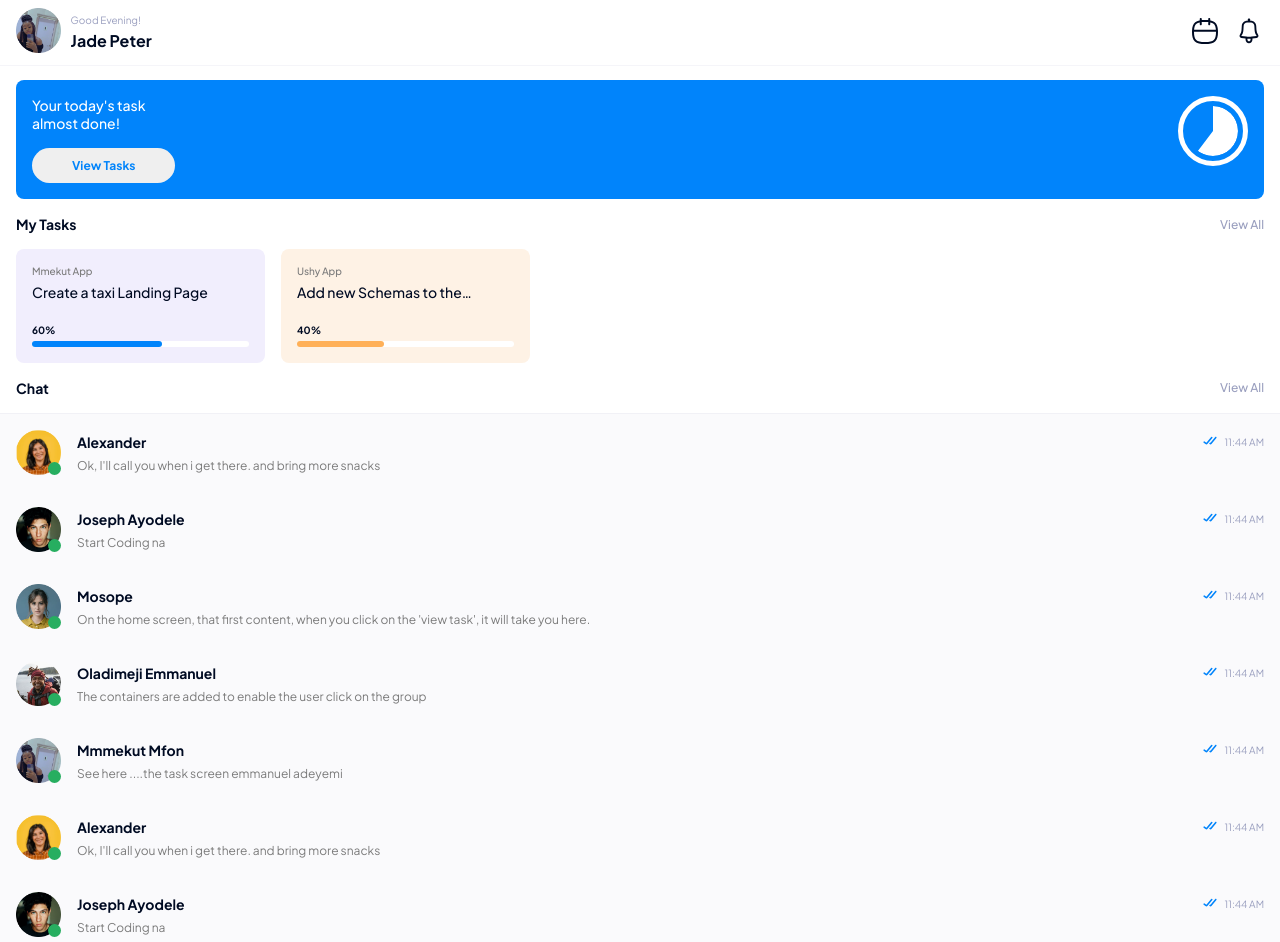
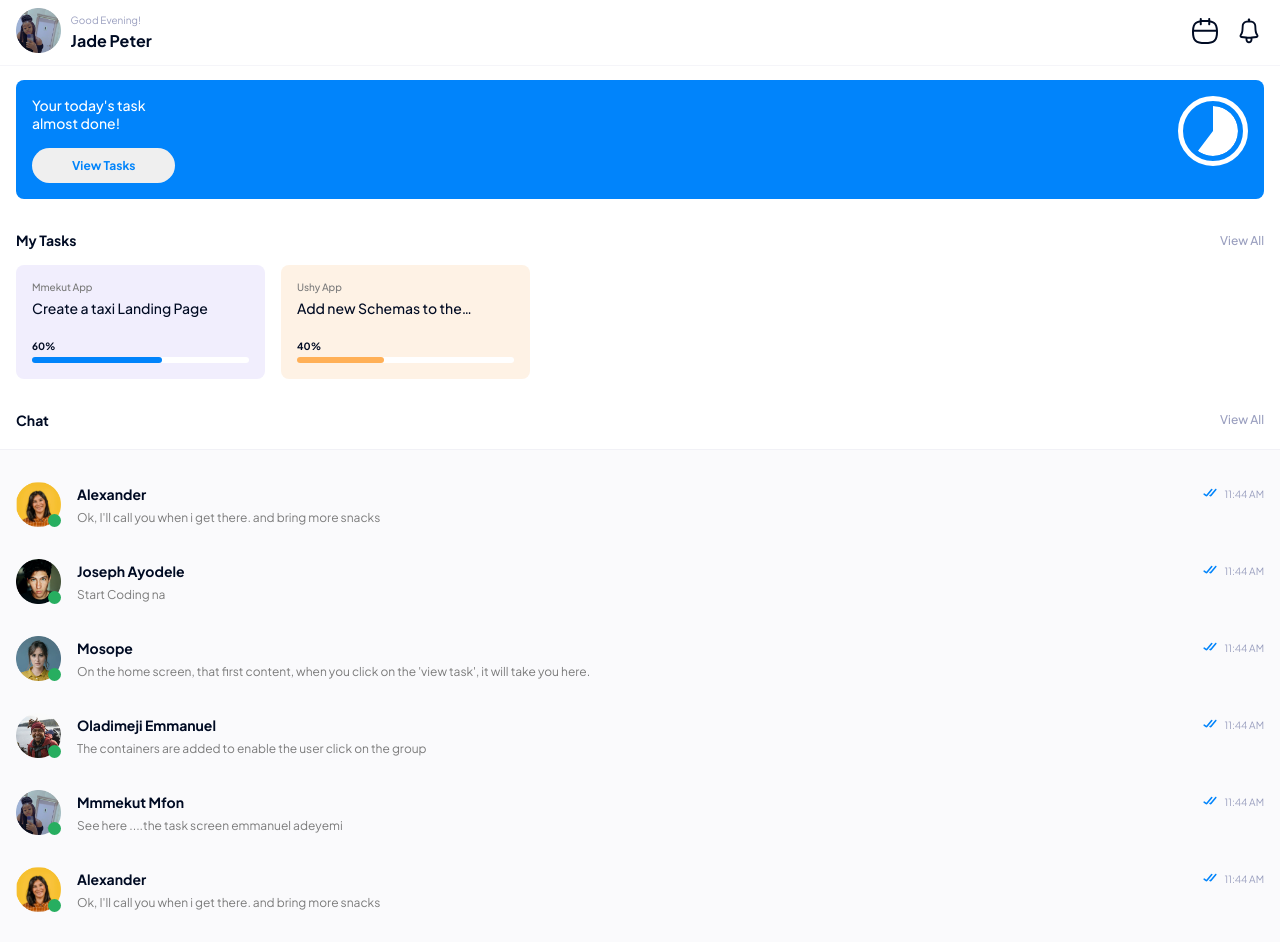
Before and after one commit to 9trocoder/mmekut, a React (Create React App) app: page / in a window 1280 px wide. Shown: the top 942 px of the page. Built offline with nearby package versions, Linux system fonts and the light colour scheme.

Commit message:
refactored

```diff
--- a/src/components/components.css
+++ b/src/components/components.css
@@ -68,6 +68,7 @@
 /* HeaderWithButton */
 
 .headerwithbutton__cnt {
+  margin-top: 16px;
   padding: 0 16px;
   display: flex;
   align-items: center;
@@ -151,7 +152,7 @@
   align-items: center;
   gap: 1rem;
 
-  padding: 16px 0;
+  padding-bottom: 32px;
 }
 
 .chatCardHomepage__cnt-left {
@@ -180,9 +181,8 @@
   display: flex;
   flex-direction: column;
   width: 100%;
-    gap: .4rem;
+  gap: 0.4rem;
 }
-
 
 .chatCardHomepage__cnt-righttop {
   display: flex;
@@ -193,20 +193,18 @@
 .chatCardHomepage__cnt-righttopusername {
   font-size: 14px;
   font-weight: 700;
-    color: #000b23
+  color: #000b23;
 }
-
-
 
 .chatCardHomepage__cnt-righttimeandstatus {
   display: flex;
-    gap: .5rem;
+  gap: 0.5rem;
   align-items: center;
 }
 
 .chatCardHomepage__cnt-righttimeandstatus p {
   font-size: 10px;
-    color:#9a9fbf;
+  color: #9a9fbf;
 }
 
 .chatCardHomepage__cnt-rightbottom {
@@ -215,5 +213,5 @@
   -webkit-box-orient: vertical;
   overflow: hidden;
   font-size: 12px;
-  color:#7b7b7b;
+  color: #7b7b7b;
 }
--- a/src/pages/homepage/homepage.css
+++ b/src/pages/homepage/homepage.css
@@ -1,6 +1,6 @@
 .hompagetaskoverview__cnt {
   margin-top: 5rem;
-  margin-bottom: 16px;
+  margin-bottom: 32px;
   margin-right: 16px;
   margin-left: 16px;
   border-radius: 8px;
@@ -53,7 +53,7 @@
 
 .homepagethechat__cnt {
   border-top: 1px solid rgba(154, 159, 191, 0.1);
-  margin-top: 16px;
-  padding: 0px 16px 16px 16px;
+  margin-top: 20px;
+  padding: 32px 16px 0px 16px;
   background-color:  rgba(154, 159, 191, 0.05);
 }
```
Lines whose indentation alone changed are shown as unchanged.
